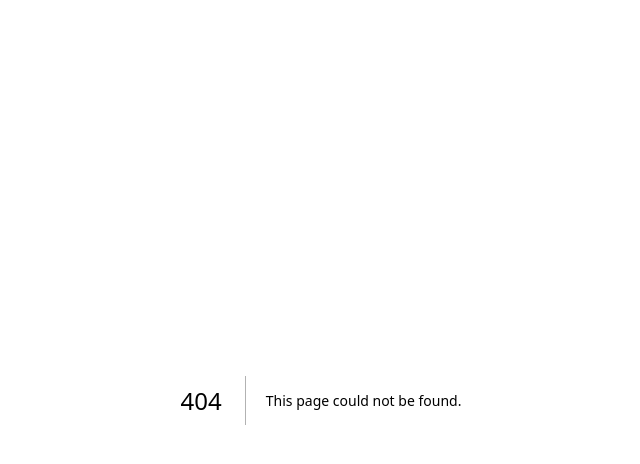
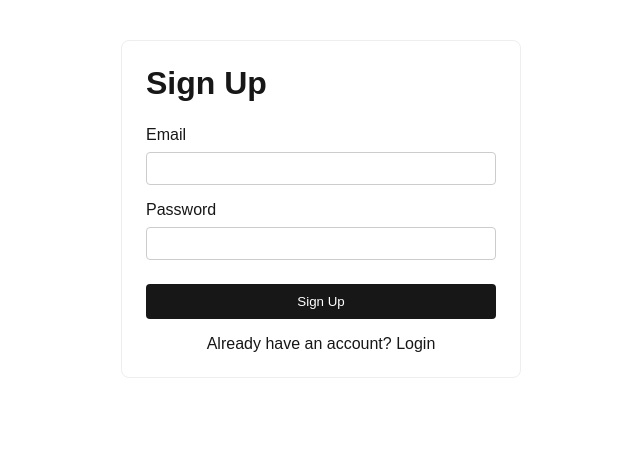
Before and after one commit to Demi-s-Projects/eTuckShop, a Next.js app: page /customer/register in a window 1280 px wide. Before the commit this address had no page. Shown: the top 464 px of the page, without its empty margins (319-959 px from the left). Built offline with nearby package versions, Linux system fonts and the light colour scheme.

Commit message:
Add customer sign up and register pages to app

```diff
--- /dev/null
+++ b/src/app/customer/home/page.tsx
@@ -0,0 +1,3 @@
+export default function CustomerHome(){
+    return <h1>Customer Home</h1>
+}
--- /dev/null
+++ b/src/app/customer/register/page.tsx
@@ -0,0 +1,23 @@
+import Link from "next/link";
+
+export default function CustomerRegister() {
+    return (
+        <div style={{ maxWidth: 400, margin: "40px auto", padding: 24, border: "1px solid #eee", borderRadius: 8, background: "var(--background)" }}>
+            <h1 style={{ marginBottom: 24 }}>Sign Up</h1>
+            <form>
+                <div style={{ marginBottom: 16 }}>
+                    <label htmlFor="email" style={{ display: "block", marginBottom: 8 }}>Email</label>
+                    <input type="email" id="email" name="email" required style={{ width: "100%", padding: 8, border: "1px solid #ccc", borderRadius: 4 }} />
+                </div>
+                <div style={{ marginBottom: 24 }}>
+                    <label htmlFor="password" style={{ display: "block", marginBottom: 8 }}>Password</label>
+                    <input type="password" id="password" name="password" required style={{ width: "100%", padding: 8, border: "1px solid #ccc", borderRadius: 4 }} />
+                </div>
+                <button type="submit" style={{ width: "100%", padding: 10, background: "#171717", color: "#fff", border: "none", borderRadius: 4, cursor: "pointer" }}>Sign Up</button>
+            </form>
+            <div style={{ marginTop: 16, textAlign: "center" }}>
+                <Link href="/customer/login">Already have an account? Login</Link>
+            </div>
+        </div>
+    );
+}
--- a/src/app/page.tsx
+++ b/src/app/page.tsx
@@ -1,6 +1,5 @@
 import Image from "next/image";
 import styles from "./page.module.css";
-import { auth } from "@/app/firebase";
 
 export default function Home() {
   return (
```
Also changed, not shown: src/app/customer/login/page.tsx (added, +23 -0 lines).
